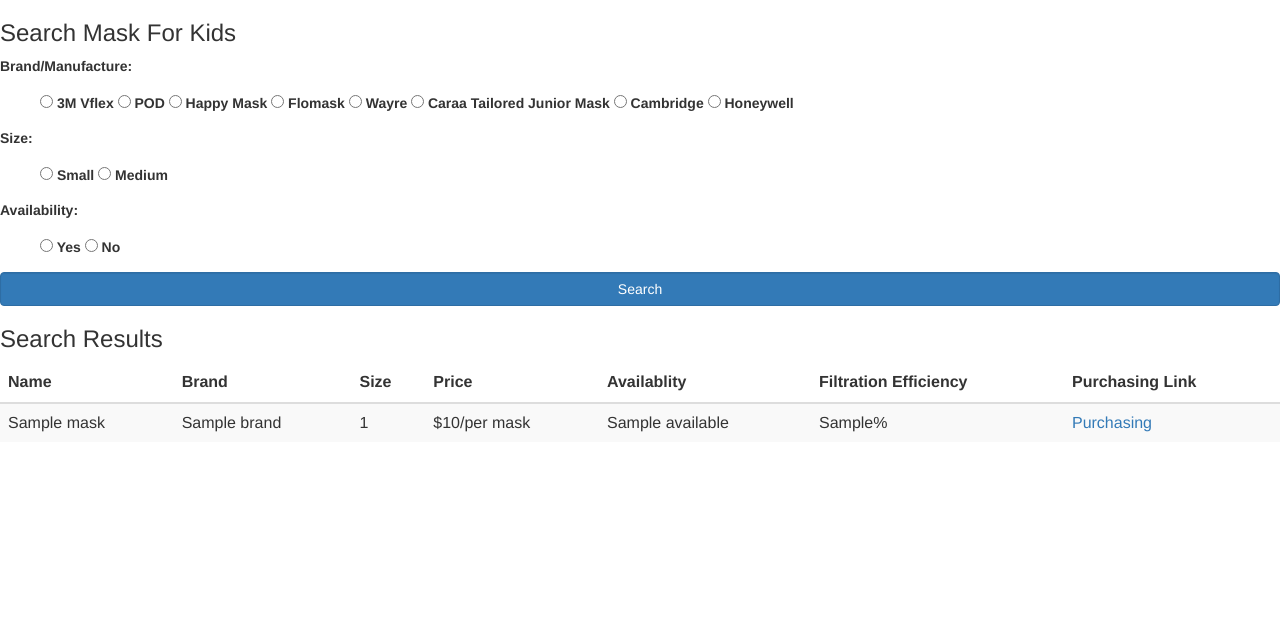
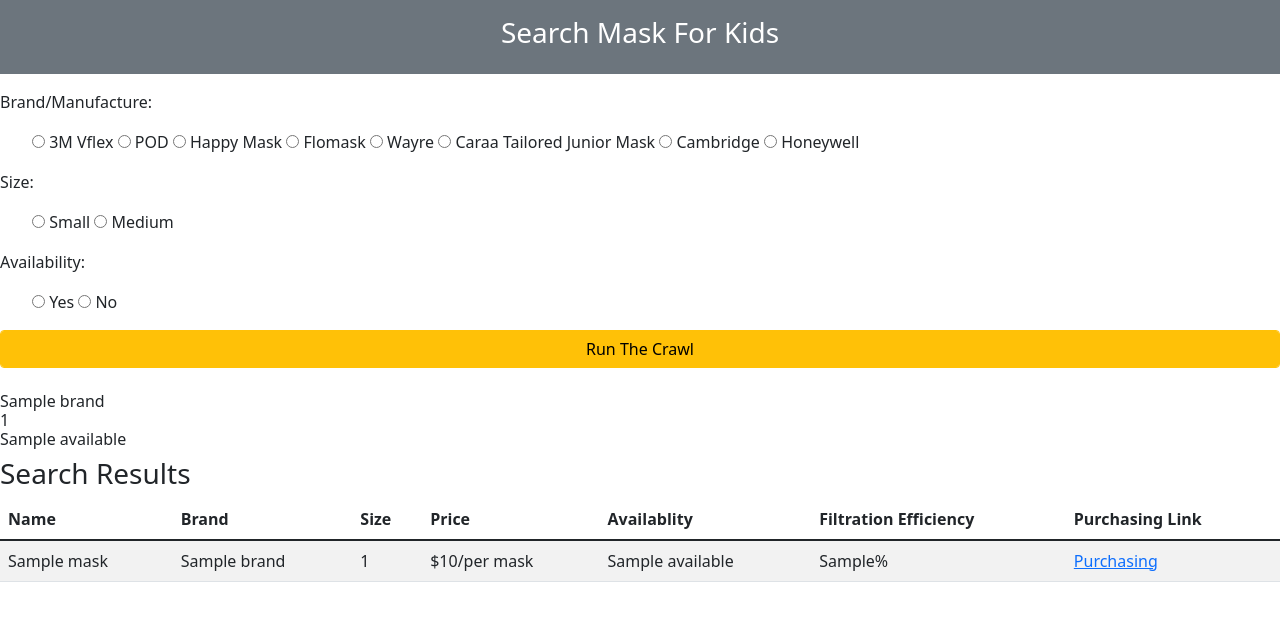
Before and after one commit to OrdinaryCrazy/Kayak_for_Masks, a Django app: template KayakMask/masklink/templates/masklink/index.html in a window 1280 px wide. Shown: the top 621 px of the page. Run offline with Django 3.2, Linux system fonts and the light colour scheme; tables that the repository leaves empty hold one stand-in row (values such as "Sample post"); the template is opened without the code that fills it: values that come from a table or form of the project are taken from there, most other values are stand-ins (such as "Sample title", 1, 10 or a date in 2020); some libraries are stand-ins or nearby versions.

Commit message:
Format WebFrame Fix

```diff
--- a/KayakMask/masklink/templates/masklink/base.html
+++ b/KayakMask/masklink/templates/masklink/base.html
@@ -1,11 +1,14 @@
 {% load static %}
-
+<!doctype html>
 <html>
     <head>
         <title> {% block title %} Kayak-MaskForKids {% endblock %} </title>
+        <!-- <link rel="stylesheet" href="https://maxcdn.bootstrapcdn.com/bootstrap/3.3.5/css/bootstrap.min.css"> -->
         <meta charset="utf-8">
         <meta name="viewport" content="width=device-width, initial-scale=1">
-        <link rel="stylesheet" href="https://maxcdn.bootstrapcdn.com/bootstrap/3.3.5/css/bootstrap.min.css">
+        <link href="https://cdn.jsdelivr.net/npm/bootstrap@5.1.3/dist/css/bootstrap.min.css" rel="stylesheet" integrity="sha384-1BmE4kWBq78iYhFldvKuhfTAU6auU8tT94WrHftjDbrCEXSU1oBoqyl2QvZ6jIW3" crossorigin="anonymous">
+
+
         <style>
             ul li {
                 display: inline;
@@ -27,11 +30,15 @@
             {% block footer %}{% endblock %}
         </footer>
 
-        <script
+        <!-- <script
             src="https://code.jquery.com/jquery-3.3.1.min.js"
             integrity="sha256-FgpCb/KJQlLNfOu91ta32o/NMZxltwRo8QtmkMRdAu8="
             crossorigin="anonymous">
         </script>
-        <script src="https://maxcdn.bootstrapcdn.com/bootstrap/3.3.7/js/bootstrap.min.js"></script>
+        <script src="https://maxcdn.bootstrapcdn.com/bootstrap/3.3.7/js/bootstrap.min.js"></script> -->
+        <script src="https://cdn.jsdelivr.net/npm/bootstrap@5.1.3/dist/js/bootstrap.bundle.min.js" integrity="sha384-ka7Sk0Gln4gmtz2MlQnikT1wXgYsOg+OMhuP+IlRH9sENBO0LRn5q+8nbTov4+1p" crossorigin="anonymous"></script>
+        <script src="https://cdn.jsdelivr.net/npm/@popperjs/core@2.10.2/dist/umd/popper.min.js" integrity="sha384-7+zCNj/IqJ95wo16oMtfsKbZ9ccEh31eOz1HGyDuCQ6wgnyJNSYdrPa03rtR1zdB" crossorigin="anonymous"></script>
+        <script src="https://cdn.jsdelivr.net/npm/bootstrap@5.1.3/dist/js/bootstrap.min.js" integrity="sha384-QJHtvGhmr9XOIpI6YVutG+2QOK9T+ZnN4kzFN1RtK3zEFEIsxhlmWl5/YESvpZ13" crossorigin="anonymous"></script>
+
     </body>
 </html>
--- a/KayakMask/masklink/templates/masklink/index.html
+++ b/KayakMask/masklink/templates/masklink/index.html
@@ -1,17 +1,34 @@
 {% extends "masklink/base.html" %}
 
 {% block content %}
+    <div class="p-3 mb-2 bg-secondary text-white"><h3 class="text-center"> Search Mask For Kids </h3></div>
 
-    <h3> Search Mask For Kids </h3>
     <form method="POST", class="form-horizontal", role="form", action="{% url 'masklink:mask_spider' %}">
         {% csrf_token %}
-        {{ form.as_p }}
+        <p class="font-weight-bold">{{ form.as_p }}</p>
         <div class="form-group">
-            <div class="col-md-12">
-                <button type="submit" class="btn btn-primary form-control">Search</button>
+            <div class="d-grid gap-2">
+                <button type="button" class="btn btn-warning form-control">Run The Crawl</button>
             </div>
         </div>
     </form>
+<!-- filter -->
+    <form method='get'>
+        {{ filtered_masks.form.as_p}}
+        <imput type="submit" value = "Filter">
+        </imput>
+    </form>
+
+    {%for mask in filtered_masks %}
+        <h6>
+            {{mask.brand}}
+            <br>
+            {{mask.size}}
+            <br>
+            {{mask.available}}
+        </h6>
+    {% endfor %}
+<!-- filter -->
 
     {% if page_obj %}
         <h3> Search Results </h3>
@@ -39,13 +56,16 @@
                 </tr>
             {% endfor %}
             </tbody>
+
         </table>
     {% else %}
         <p> No Search Result. </p>
     {% endif %}
 
     {% if is_paginated %}
+    <nav aria-label="Page navigation example">
         <ul class="pagination">
+
             {% if page_obj.has_previous %}
                 <li class="page-item"><a class="page-link" href="?page={{ page_obj.previous_page_number }}">Previous</a></li>
             {% else %}
@@ -54,7 +74,7 @@
 
             {% for i in paginator.page_range %}
                 {% if page_obj.number == i %}
-                    <li class="page-item active"><span class="page-link"> {{ i }} <span class="sr-only">(current)</span></span></li>
+                    <li class="page-item active"><span class="page-link"> {{ i }} </span></li>
                 {% else %}
                     <li class="page-item"><a class="page-link" href="?page={{ i }}">{{ i }}</a></li>
                 {% endif %}
@@ -65,8 +85,9 @@
             {% else %}
                 <li class="page-item disabled"><span class="page-link">Next</span></li>
             {% endif %}
+
         </ul>
-
+    </nav>
 {% endif %}
 
 
```
Also changed, not shown: KayakMask/masklink/filters.py (added, +14 -0 lines), KayakMask/masklink/views.py (+17 -2 lines).
